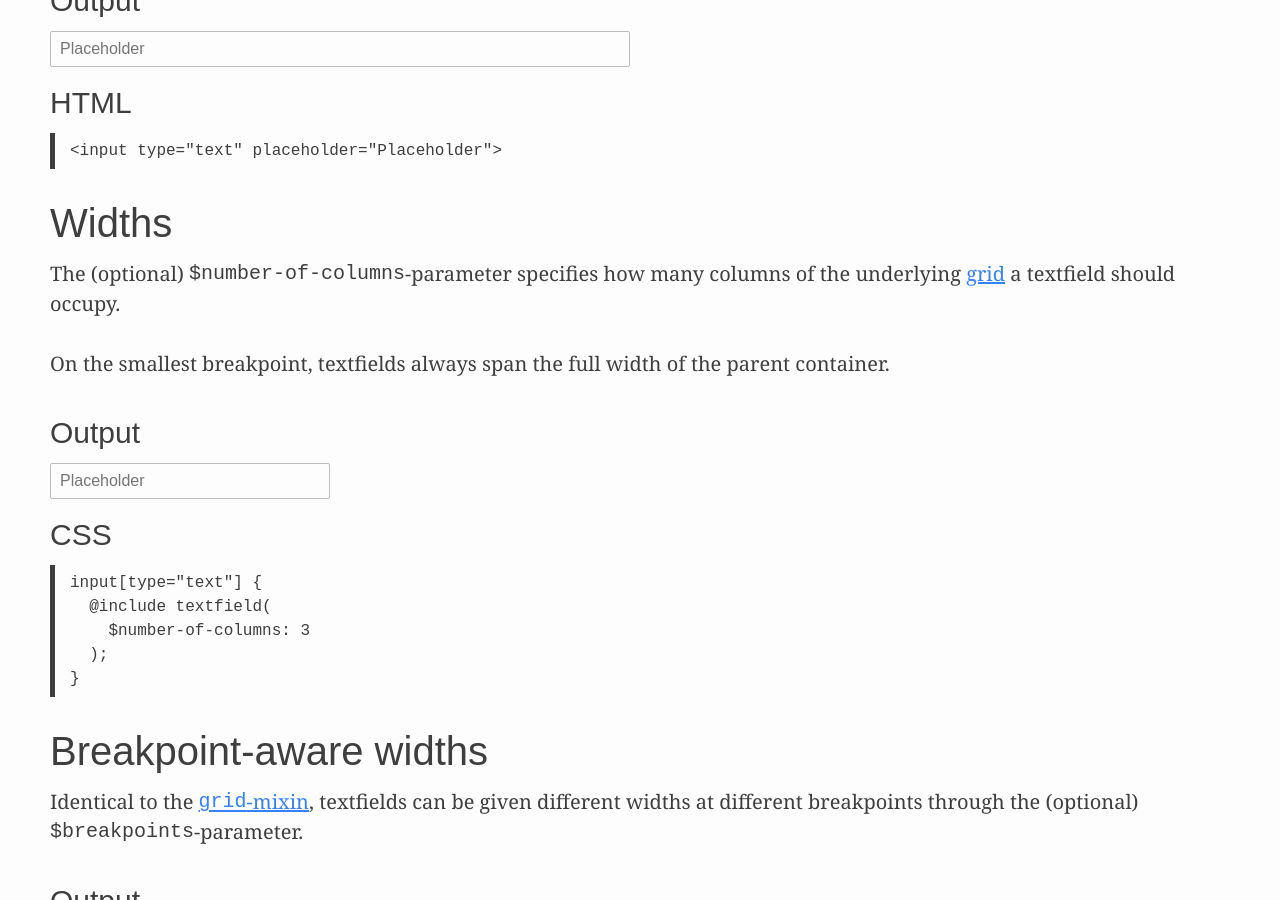
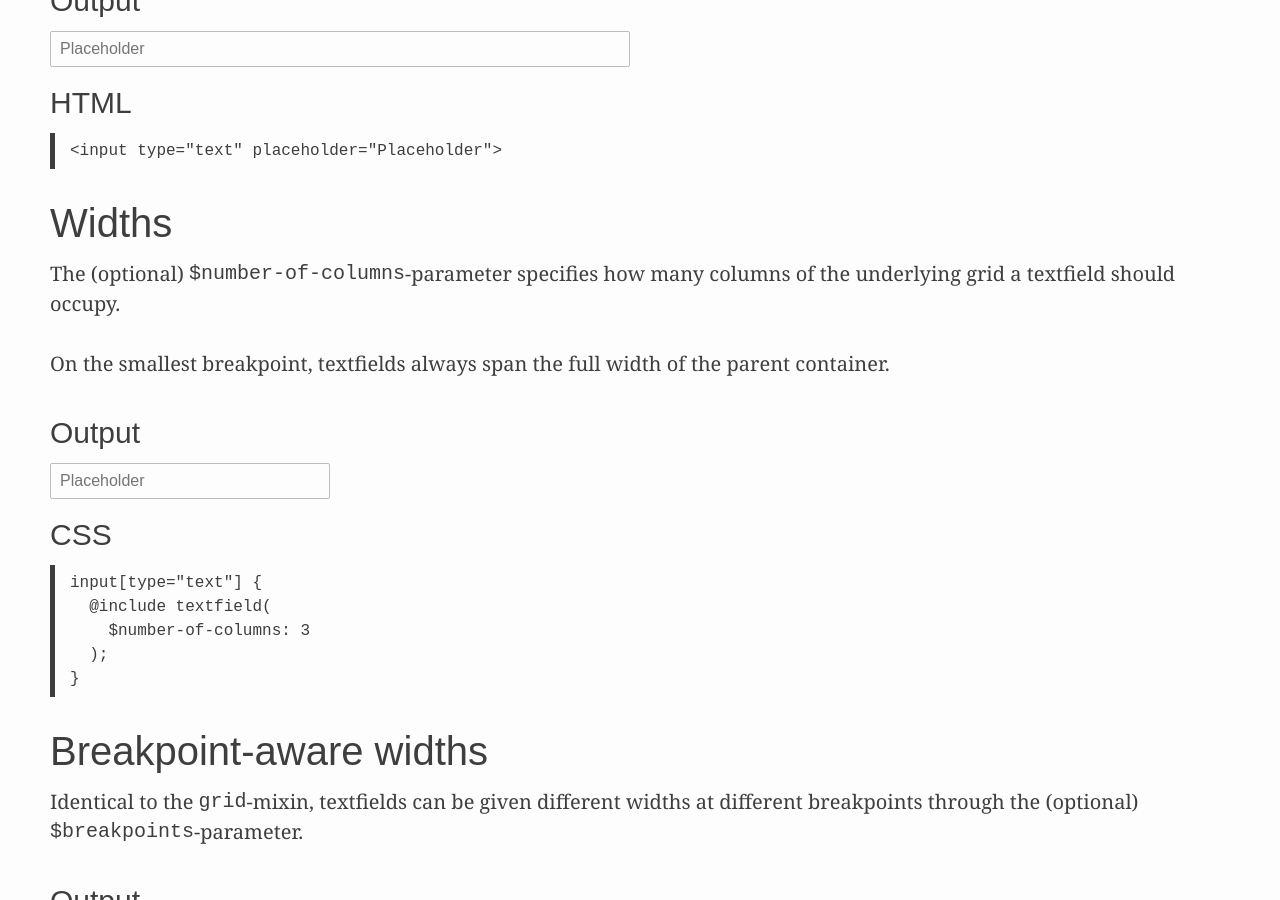
Before and after one commit to dhabersack/skeletal, a Jekyll site: the page built from form-elements/index.html, in a window 1280 px wide and 900 px high, scrolled down 3031 px. Built offline with Jekyll 4.4.1, drawn with Linux system fonts in a browser that asks for light colours.

Commit message:
Remove {{ site.baseurl }} in cases where it did not seem to be converted.

```diff
--- a/form-elements/index.html
+++ b/form-elements/index.html
@@ -123,9 +123,8 @@ title: Form elements
 
 <p>
   The default styling of a text field spans half of the page width at all
-  breakpoints. The color of the border changes to <a
-  href="{{ site.baseurl }}/colors"><code>$color-highlight</code></a> when the
-  field is in focus.
+  breakpoints. The color of the border changes to <code>$color-highlight</code>
+  when the field is in focus.
 </p>
 
 
@@ -145,8 +144,7 @@ title: Form elements
 
 <p>
   The (optional) <code>$number-of-columns</code>-parameter specifies how many
-  columns of the underlying <a href="{{ site.baseurl }}/grid">grid</a> a
-  textfield should occupy.
+  columns of the underlying grid a textfield should occupy.
 </p>
 
 <p>
@@ -172,9 +170,8 @@ title: Form elements
 <h4>Breakpoint-aware widths</h4>
 
 <p>
-  Identical to the <a
-  href="{{ site.baseurl }}/grid"><code>grid</code>-mixin</a>, textfields can be
-  given different widths at different breakpoints through the (optional)
+  Identical to the <code>grid</code>-mixin, textfields can be given different
+  widths at different breakpoints through the (optional)
   <code>$breakpoints</code>-parameter.
 </p>
 
```
